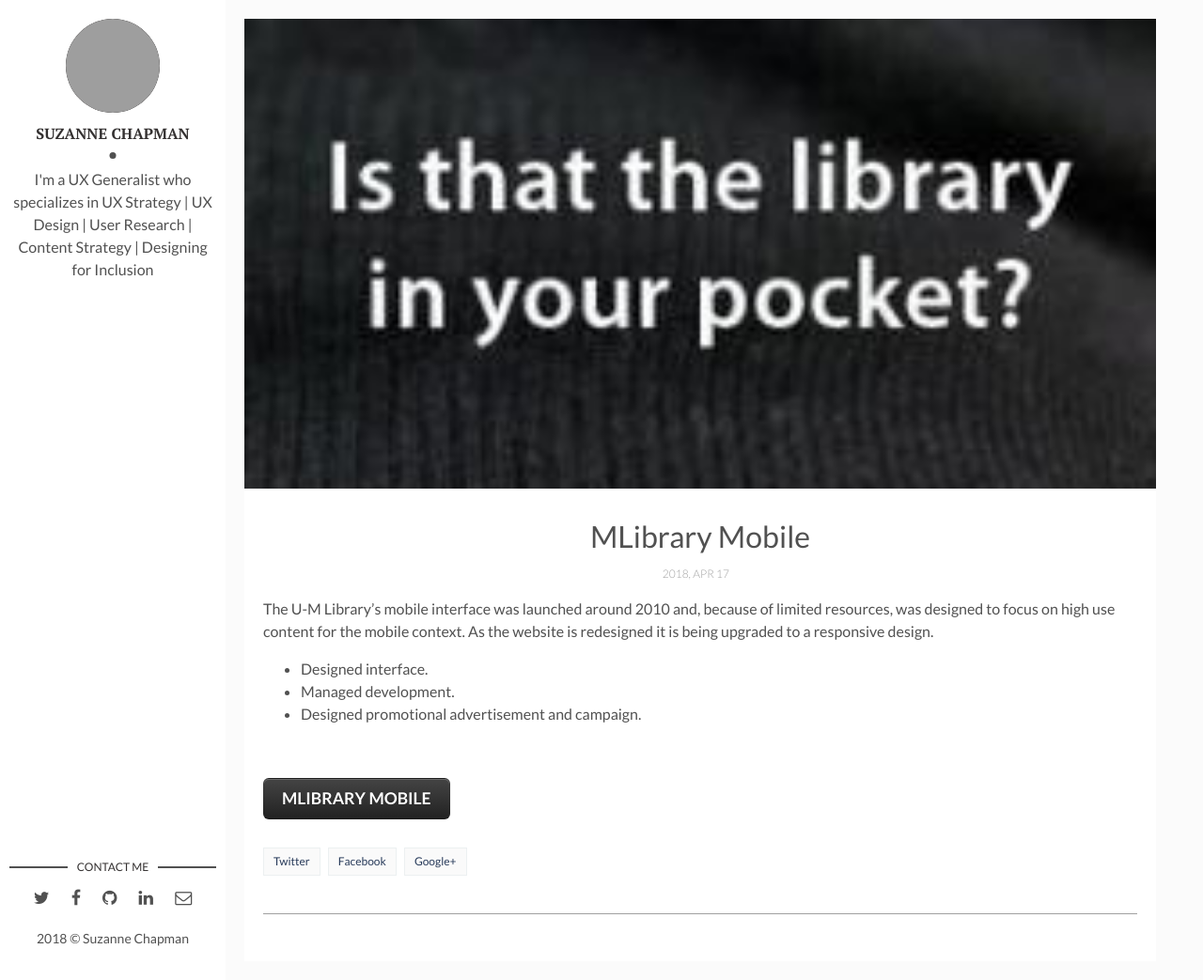
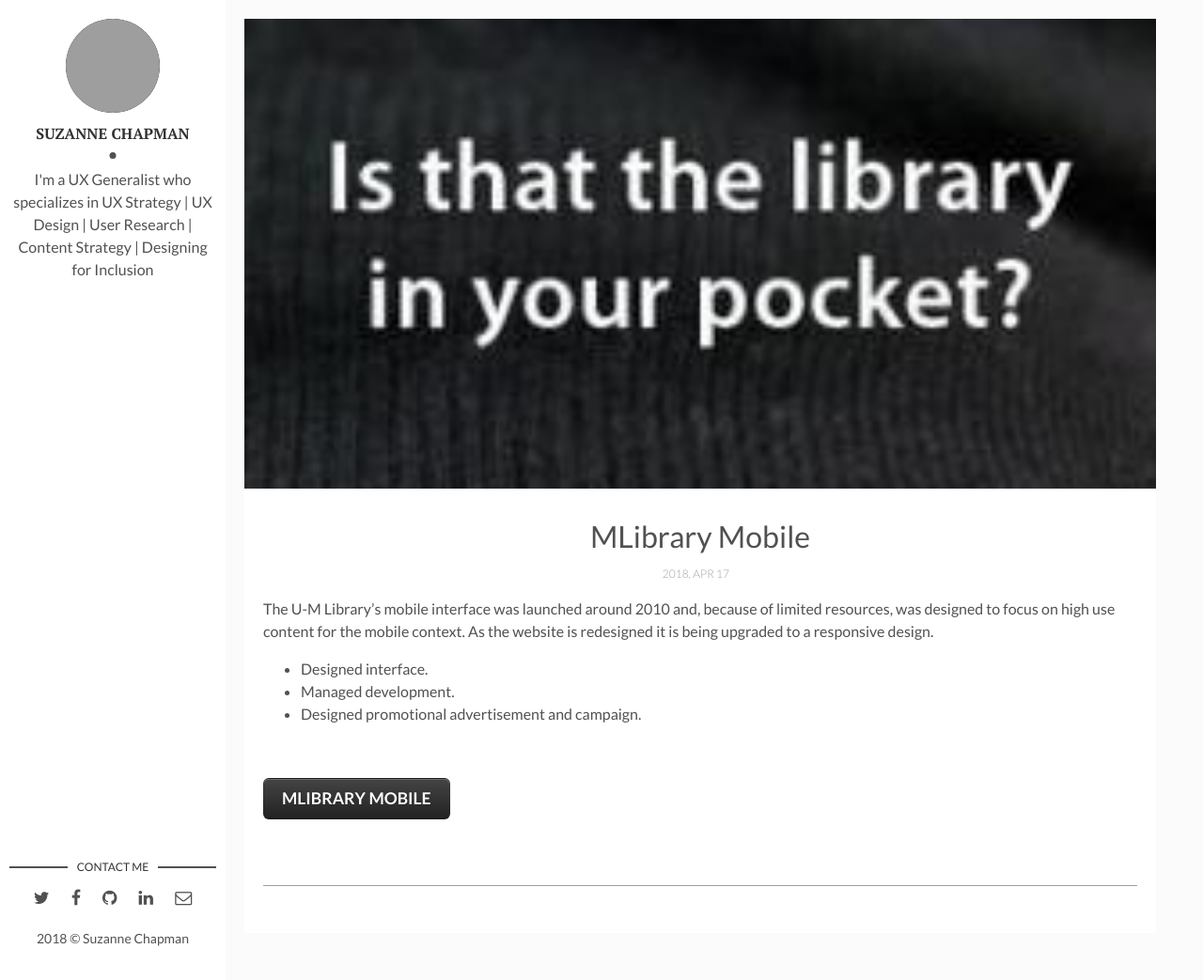
Before and after one commit to suzannechapman/suzannechapman.github.io, a Jekyll site: the page built from _posts/2018-04-18-mlibrary-mobile.markdown, in a window 1280 px wide and 1043 px high. Shown: the whole window at 94% size. Built offline with Jekyll 4.4.1, drawn with Linux system fonts in a browser that asks for light colours; grey boxes are pictures that could not be loaded.

Commit message:
removes social links in footer

```diff
--- a/_layouts/post.html
+++ b/_layouts/post.html
@@ -17,9 +17,7 @@
       {{content | markdownify}}
       <div class="page-footer">
         <div class="page-share">
-          <a href="https://twitter.com/intent/tweet?text={{ page.title }}&url={{ site.url }}{{ page.url }}" title="Share on Twitter" rel="nofollow" target="_blank">Twitter</a>
-          <a href="https://facebook.com/sharer.php?u={{ site.url }}{{ page.url }}" title="Share on Facebook" rel="nofollow" target="_blank">Facebook</a>
-          <a href="https://plus.google.com/share?url={{ site.url }}{{ page.url }}" title="Share on Google+" rel="nofollow" target="_blank">Google+</a>
+
         </div>
         <div class="page-tag">
           {% for tag in page.tags %}
```
